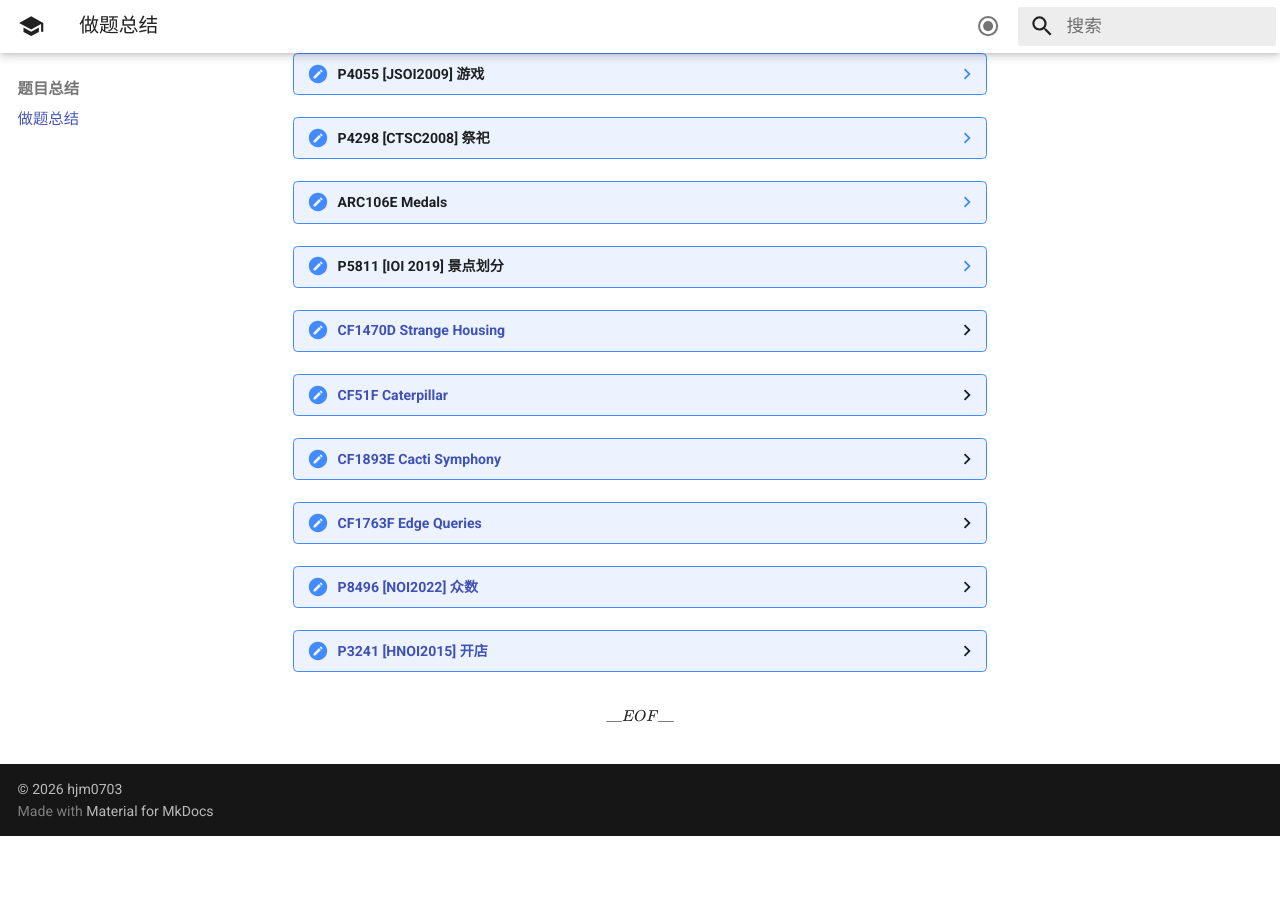
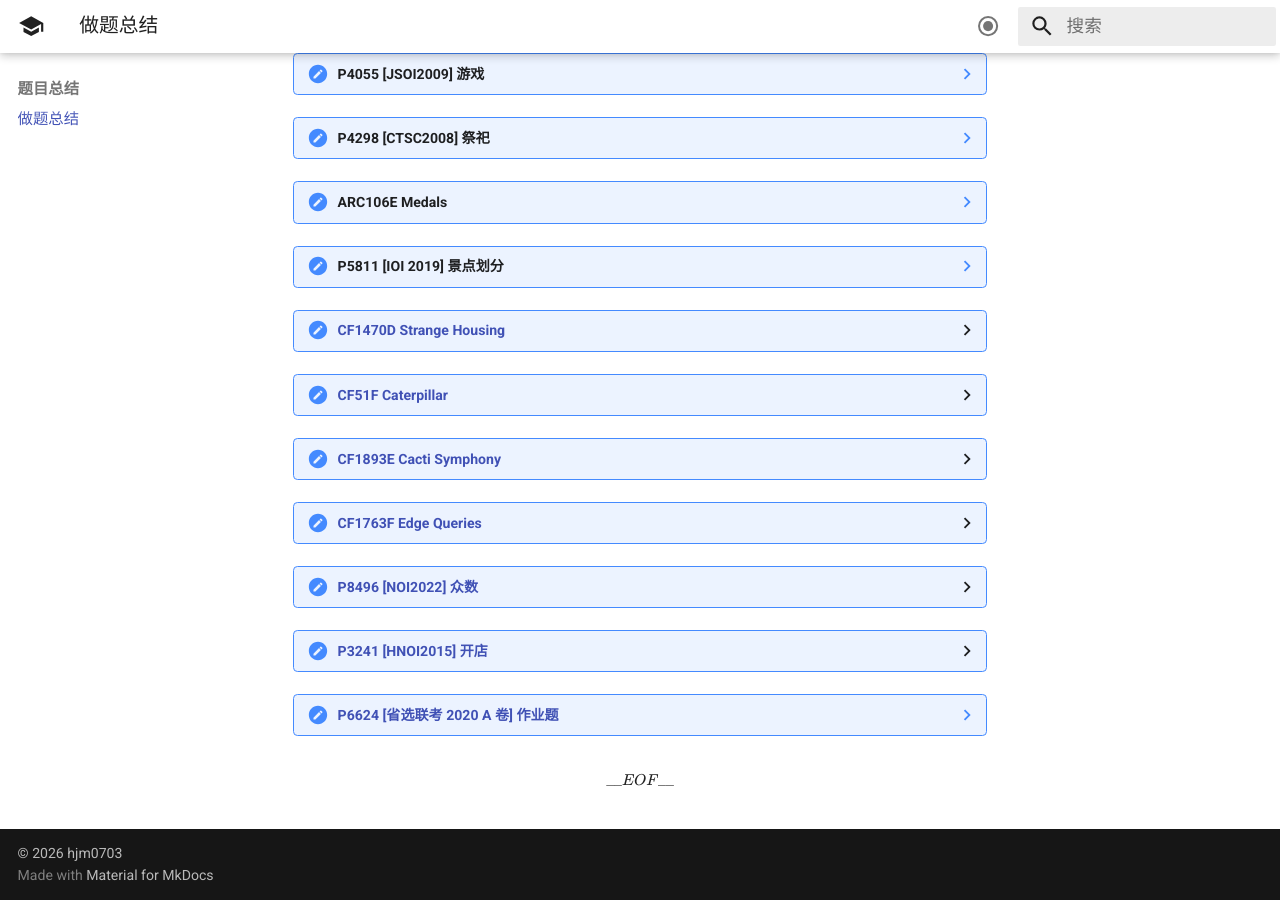
Before and after one commit to hjm0703/hjm-blog, an MkDocs documentation site: the page built from docs/problem/做题总结.md, in a window 1280 px wide and 900 px high, scrolled down 1865 px. Built offline with MkDocs 1.6.1 and Material for MkDocs 9.7.7, drawn with Linux system fonts in a browser that asks for light colours; before the commit the page ends 2701 px from its top, so only the background shows below that; some of the changed lines change nothing that is shown.

Commit message:
改进博客文章和设置

```diff
--- a/docs/problem/做题总结.md
+++ b/docs/problem/做题总结.md
@@ -267,6 +267,7 @@
     这样就不会出现了.
 
 ??? note "P2045 方格取数加强版"
+    **标签： 网络流**
 
     对于每一个格子，分成一个入点和一个出点。
 
@@ -282,6 +283,7 @@
     然后从 $(1,1)$ 的入点 到 $(n,n)$ 的出点 跑最大费用流。
 
 ??? note "P3358 最长 k 可重区间集问题"
+    **标签： 网络流，最大流**
 
     对于每一个点 $i$，连接 $i+1$ 流量 $k$,费用 $0$ 表示最多每一个点被覆盖 $k$ 次。
 
@@ -696,4 +698,28 @@
 
     所以直接使用 vevtor+前缀和 代替线段树。
 
+??? note "[P6624 [省选联考 2020 A 卷] 作业题](https://www.luogu.com.cn/problem/P6624)"
+    **标签： 矩阵树定理**
+
+    首先我们需要想办法把 $gcd$ 拆掉， 由于 $𝑛=\sum_{𝑑|𝑛}\varphi(𝑑)$ ，所以我们可以把答案变成：
+
+    $$
+    \begin{align}
+    ans &= \sum_T [\sum_{e_i\in T} w_{e_i} *gcd(T)]\\
+    & = \sum_{e_i\in T} w_{e_i} * \sum_{d|gcd(T)} \varphi (d) \\
+    & = \sum_d \varphi (d) * \sum_{T} [\forall e_i\in T,d|w_{e_i}] w_{e_i}
+    \end{align}
+    $$
+
+    相当于枚举一个属 $d$ ，然后加入所有 $d|w_{e_i}$ 的边，求他们所有生成树的边的权值和。
+
+    但是如何求解权值和呢，由于对于矩阵树定理，边权不一定是一个树，只要是能够相乘的数据都可以，所以我们可以令边权为 $(1+wx)$ 此时如果两数相乘得到 $(1+w_1x)(1+w_2x) = 1 + (w_1+w_2)x + w_1*w_2*x^2$ 我们只需要在 $\mod x^2$ 的情况下计算，此时最后的答案就是最后表达式的一次项系数。
+
+    但是如何处理除法呢，当然是逆元了： 我们令 $(a+bx)(c+dx)=1\mod x^2$ ，所以此时 $bc+ad=0, ac=1$ 因而 $(a+bx)(\frac{1}{a}+\frac{b}{a}x)=1\mod x^2$ ，然后就求出逆元了（注意 $\frac{1}{a}$ 是分数，需要求解逆元）。
+
+    这里可以总结一下矩阵树定理的适用条件：
+    1. 求解的是一种所有生成树的边权乘积之和。
+    2. 满足边权能够进行相乘，相加
+    3. 满足边权能够使用分配率： ($c*(a+b) = c*a+c*b$)
+
 $$\_\_EOF\_\_$$
```
